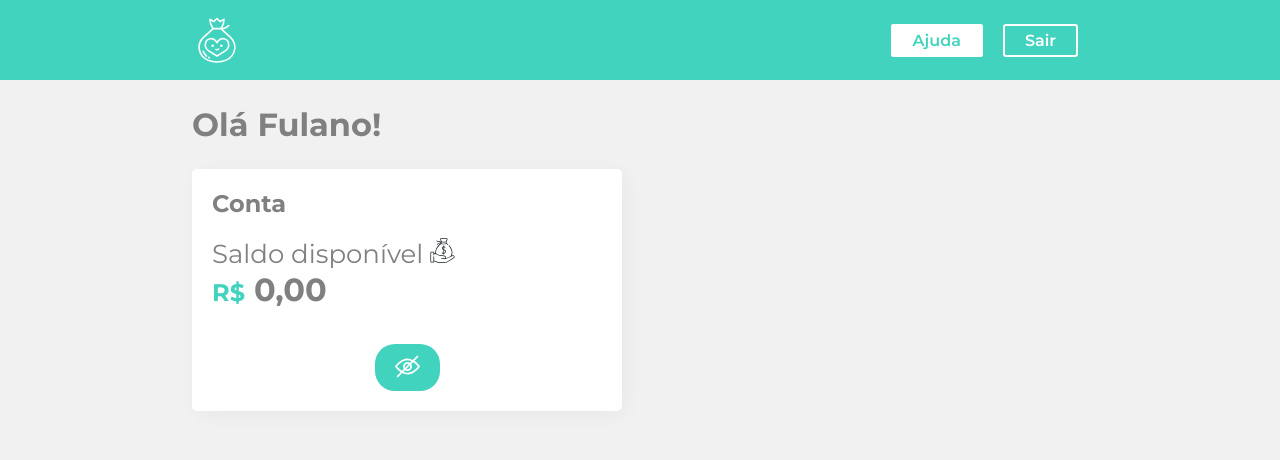
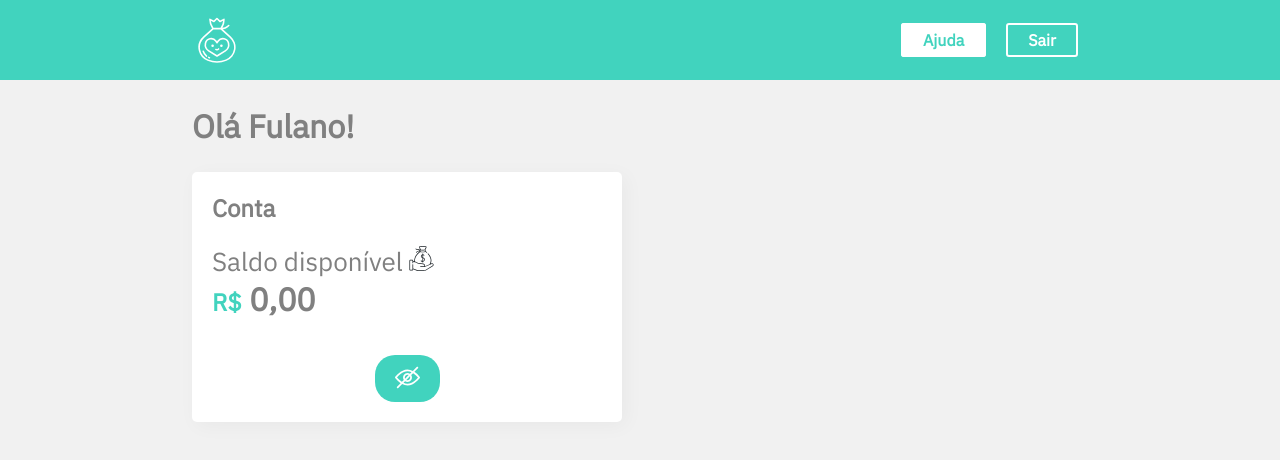
Before and after one commit to soareslil/styled-components-Alura, a React (Create React App) app: page / in a window 1280 px wide. Shown: the top 460 px of the page. Built offline with nearby package versions, Linux system fonts and the light colour scheme.

Commit message:
adjusting global styles

```diff
--- a/public/index.html
+++ b/public/index.html
@@ -10,6 +10,12 @@
       content="Web site created using create-react-app"
     />
     <link rel="apple-touch-icon" href="%PUBLIC_URL%/logo192.png" />
+    <link rel="preconnect" href="https://fonts.googleapis.com" />
+    <link rel="preconnect" href="https://fonts.gstatic.com" crossorigin />
+    <link
+      href="https://fonts.googleapis.com/css2?family=IBM+Plex+Sans&display=swap"
+      rel="stylesheet"
+    />
     <!--
       manifest.json provides metadata used when your web app is installed on a
       user's mobile device or desktop. See https://developers.google.com/web/fundamentals/web-app-manifest/
--- a/src/App.js
+++ b/src/App.js
@@ -3,9 +3,12 @@
 import Cabecalho from "./Components/Cabecalho";
 import Container from "./Components/Container";
 
+import { GlobalStyle } from "./Components/globalStyles";
+
 function App() {
   return (
     <>
+      <GlobalStyle />
       <Cabecalho />
       <Container />
     </>
--- /dev/null
+++ b/src/Components/globalStyles.js
@@ -0,0 +1,12 @@
+import { createGlobalStyle } from "styled-components";
+
+export const GlobalStyle = createGlobalStyle`
+* {
+    box-sizing: border-box;
+    font-family: 'IBM Plex Sans', sans-serif;
+    margin: 0;
+    padding: 0;
+    text-decoration: none;
+    color: grey;
+  }
+`;
--- a/src/assets/estilos.css
+++ b/src/assets/estilos.css
@@ -1,13 +1,13 @@
 @import url("https://fonts.googleapis.com/css2?family=Montserrat:wght@300;400;600;700&display=swap");
 
-* {
+/* * {
   box-sizing: border-box;
   font-family: "Montserrat", sans-serif;
   margin: 0;
   padding: 0;
   text-decoration: none;
   color: grey;
-}
+} */
 
 .btn-primario {
   text-align: center;
```
